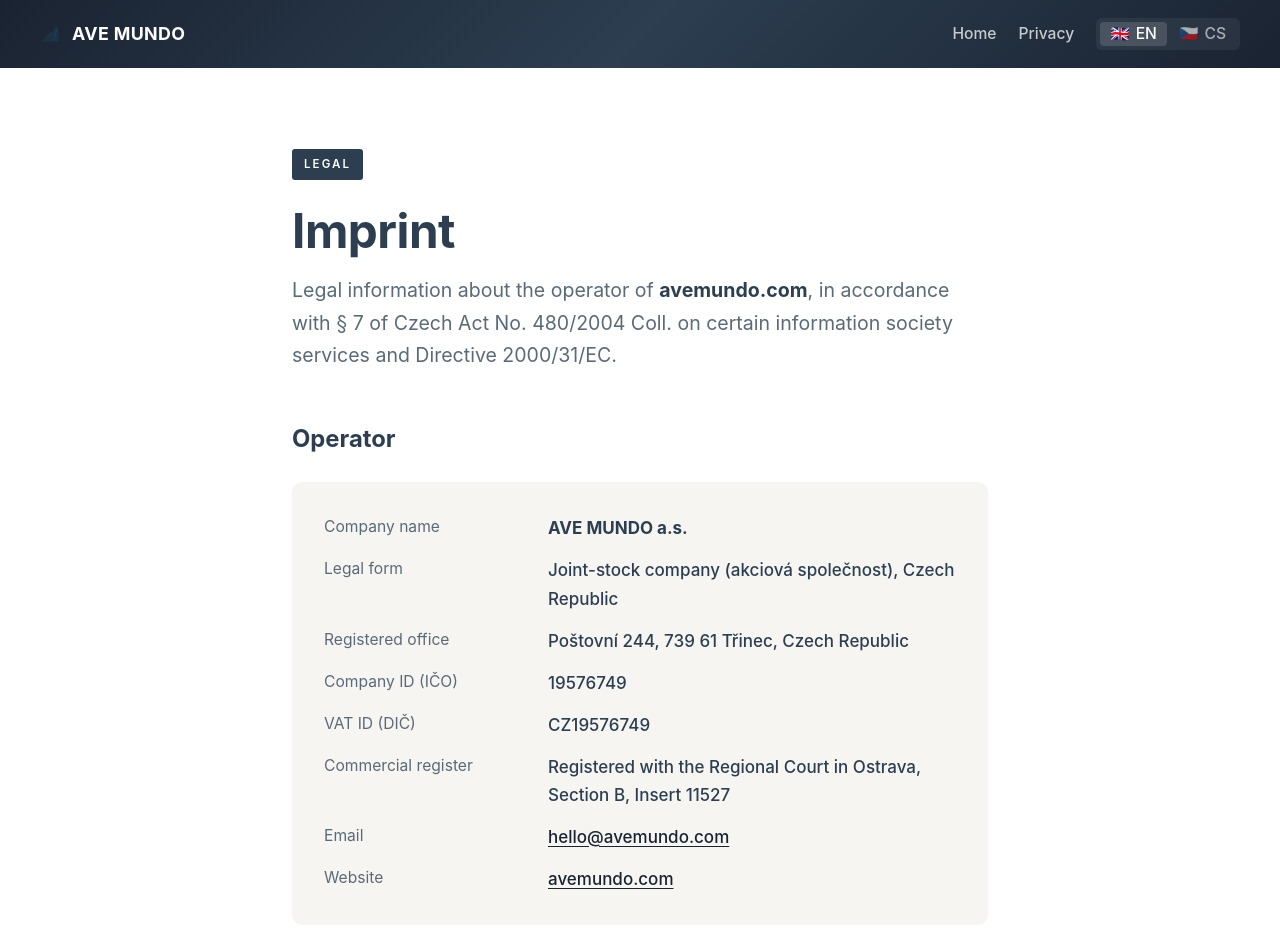
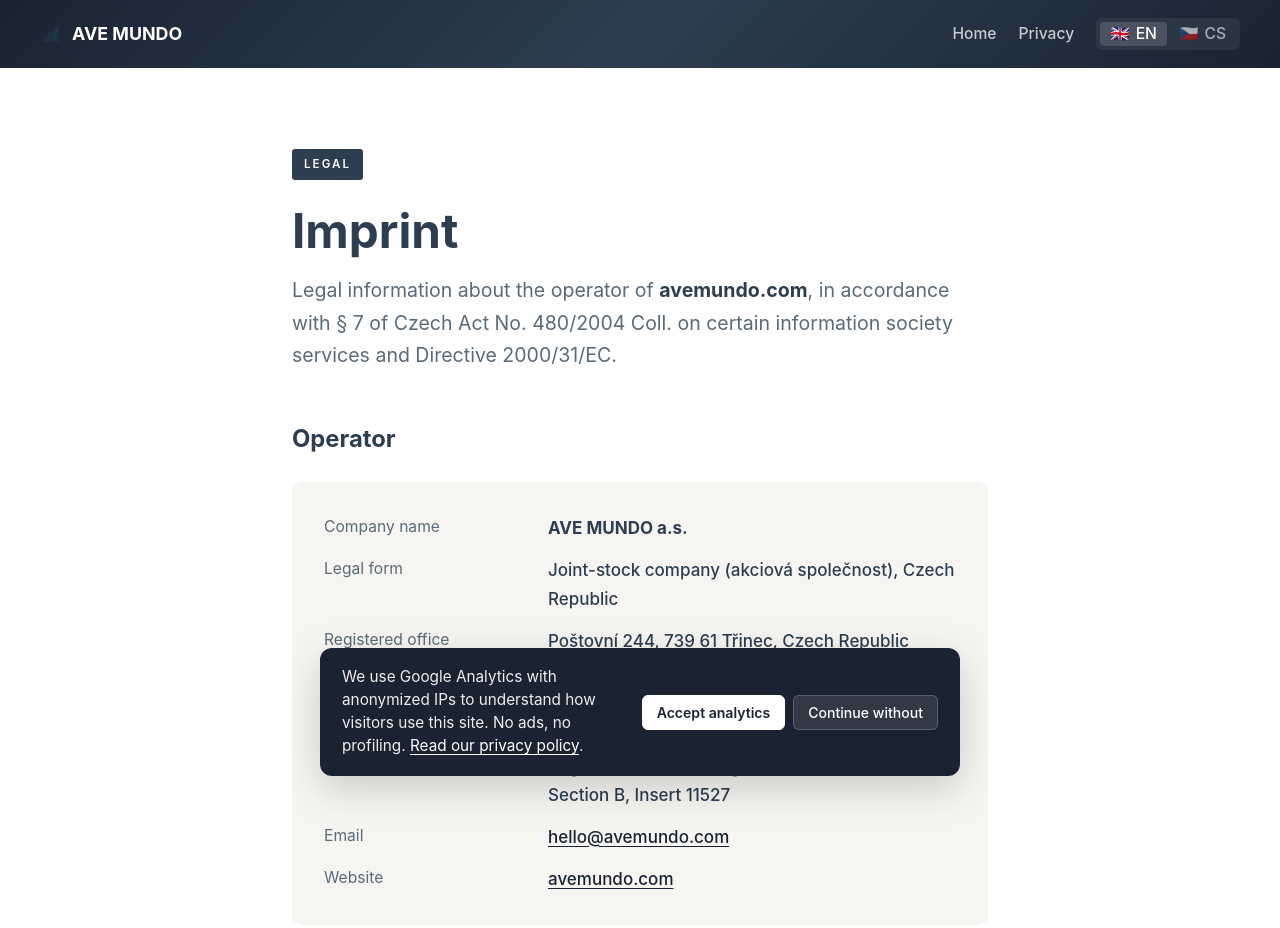
Before and after one commit to adamku8/ave-mundo, a plain HTML site: page imprint.html in a window 1280 px wide. Shown: the top 928 px of the page. Drawn offline with Linux system fonts and the light colour scheme.

Commit message:
Imprint: GA4 + Consent Mode v2 + cookie banner (EN)

```diff
--- a/imprint.html
+++ b/imprint.html
@@ -18,23 +18,24 @@
 <link rel="apple-touch-icon" sizes="180x180" href="/brand-assets/apple-touch-icon.png">
 <link rel="manifest" href="/site.webmanifest">
 
+<!-- Google Analytics 4 with Consent Mode v2 (default DENY) -->
+<script>
+window.dataLayer = window.dataLayer || [];
+function gtag(){dataLayer.push(arguments);}
+gtag('consent','default',{'ad_storage':'denied','ad_user_data':'denied','ad_personalization':'denied','analytics_storage':'denied','functionality_storage':'granted','security_storage':'granted','wait_for_update':500});
+try { if (localStorage.getItem('avemundo_consent') === 'granted') gtag('consent','update',{'analytics_storage':'granted'}); } catch(e){}
+gtag('js', new Date());
+gtag('config','G-WPZW13B255',{'anonymize_ip':true});
+</script>
+<script async src="https://www.googletagmanager.com/gtag/js?id=G-WPZW13B255"></script>
+
 <style>
-:root {
-    --ink-deep: #1a2332;
-    --ink: #2c3e50;
-    --paper: #ffffff;
-    --canvas: #f6f5f2;
-    --muted: #5a6a78;
-    --divider: rgba(0,0,0,0.08);
-    --grad: linear-gradient(135deg, #1a2332 0%, #2c3e50 50%, #1a2332 100%);
-    --font: 'Inter', -apple-system, BlinkMacSystemFont, 'Segoe UI', sans-serif;
-}
+:root { --ink-deep: #1a2332; --ink: #2c3e50; --paper: #ffffff; --canvas: #f6f5f2; --muted: #5a6a78; --divider: rgba(0,0,0,0.08); --grad: linear-gradient(135deg, #1a2332 0%, #2c3e50 50%, #1a2332 100%); --font: 'Inter', -apple-system, BlinkMacSystemFont, 'Segoe UI', sans-serif; }
 * { box-sizing: border-box; margin: 0; padding: 0; }
 html { scroll-behavior: smooth; }
 body { font-family: var(--font); font-size: 17px; line-height: 1.65; color: var(--ink); background: var(--paper); -webkit-font-smoothing: antialiased; }
-
 .topbar { background: var(--grad); color: white; padding: 18px 40px; position: sticky; top: 0; z-index: 100; display: flex; align-items: center; justify-content: space-between; }
-.topbar a.brand { color: white; text-decoration: none; font-weight: 700; letter-spacing: 0.02em; font-size: 1.05em; display: flex; align-items: center; gap: 10px; }
+.topbar a.brand { color: white; text-decoration: none; font-weight: 700; font-size: 1.05em; display: flex; align-items: center; gap: 10px; }
 .topbar a.brand img { height: 22px; }
 .topbar nav { display: flex; gap: 22px; align-items: center; }
 .topbar nav a { color: rgba(255,255,255,0.75); text-decoration: none; font-size: 0.92em; font-weight: 500; transition: color 0.15s; }
@@ -43,10 +44,9 @@
 .lang-switch a { padding: 4px 10px; border-radius: 4px; font-size: 0.82em; font-weight: 500; color: rgba(255,255,255,0.6) !important; text-decoration: none; transition: all 0.15s; display: inline-flex; align-items: center; gap: 6px; line-height: 1; }
 .lang-switch a:hover { color: rgba(255,255,255,0.95) !important; }
 .lang-switch a.active { background: rgba(255,255,255,0.14); color: #fff !important; }
-
 main { max-width: 760px; margin: 0 auto; padding: 80px 32px 120px; }
 .eyebrow { display: inline-block; background: var(--ink); color: white; font-size: 0.68em; text-transform: uppercase; letter-spacing: 0.18em; padding: 6px 12px; border-radius: 3px; margin-bottom: 24px; font-weight: 600; }
-h1 { font-size: clamp(2em, 4vw, 2.8em); font-weight: 700; line-height: 1.15; color: var(--ink); letter-spacing: -0.01em; margin-bottom: 16px; }
+h1 { font-size: clamp(2em, 4vw, 2.8em); font-weight: 700; line-height: 1.15; color: var(--ink); margin-bottom: 16px; }
 .lede { font-size: 1.15em; color: var(--muted); margin-bottom: 48px; }
 h2 { font-size: 1.4em; font-weight: 700; color: var(--ink); margin: 48px 0 16px; }
 p { margin-bottom: 14px; color: #3d4a57; }
@@ -55,38 +55,34 @@
 strong { color: var(--ink); }
 a { color: var(--ink-deep); text-decoration: underline; text-underline-offset: 3px; }
 a:hover { color: #000; }
-
 .entity-card { background: var(--canvas); border-radius: 10px; padding: 32px; margin: 24px 0; }
 .entity-card dl { display: grid; grid-template-columns: 200px 1fr; gap: 14px 24px; }
 .entity-card dt { color: var(--muted); font-size: 0.92em; }
 .entity-card dd { color: var(--ink); font-weight: 500; }
-.placeholder { color: #b09a3a; background: #fff8d8; padding: 1px 6px; border-radius: 3px; font-family: ui-monospace, 'SF Mono', monospace; font-size: 0.88em; }
-
 .meta { color: var(--muted); font-size: 0.92em; padding-top: 32px; margin-top: 48px; border-top: 1px solid var(--divider); }
-
 footer { background: var(--ink-deep); color: rgba(255,255,255,0.55); padding: 40px; text-align: center; font-size: 0.88em; }
 footer a { color: rgba(255,255,255,0.75); text-decoration: none; margin: 0 12px; }
-footer a:hover { color: white; }
 .footer-row { display: flex; justify-content: center; align-items: center; flex-wrap: wrap; gap: 16px; margin-bottom: 12px; }
+@media (max-width: 720px) { .topbar { padding: 14px 20px; } .topbar nav { gap: 12px; } .topbar nav a:not(.lang-switch a) { display: none; } main { padding: 48px 22px 80px; } .entity-card { padding: 22px; } .entity-card dl { grid-template-columns: 1fr; gap: 4px 0; } .entity-card dt { padding-top: 12px; } }
 
-@media (max-width: 720px) {
-    .topbar { padding: 14px 20px; }
-    .topbar nav { gap: 12px; }
-    .topbar nav a:not(.lang-switch a) { display: none; }
-    main { padding: 48px 22px 80px; }
-    .entity-card { padding: 22px; }
-    .entity-card dl { grid-template-columns: 1fr; gap: 4px 0; }
-    .entity-card dt { padding-top: 12px; }
-}
+/* Cookie banner */
+.cookie-banner { position: fixed; bottom: 24px; left: 50%; transform: translateX(-50%); max-width: 640px; width: calc(100% - 48px); background: #1a2332; color: rgba(255,255,255,0.92); border-radius: 12px; box-shadow: 0 12px 40px rgba(0,0,0,0.18); padding: 18px 22px; z-index: 9999; font-size: 0.9em; line-height: 1.5; animation: cb-slide 0.3s ease-out; }
+@keyframes cb-slide { from { transform: translate(-50%, 20px); opacity: 0; } to { transform: translate(-50%, 0); opacity: 1; } }
+.cookie-banner__inner { display: flex; align-items: center; gap: 18px; flex-wrap: wrap; }
+.cookie-banner__text { margin: 0; flex: 1 1 280px; color: rgba(255,255,255,0.92); }
+.cookie-banner__text a { color: #fff; text-decoration: underline; }
+.cookie-banner__actions { display: flex; gap: 8px; flex-wrap: wrap; }
+.cookie-banner__btn { background: rgba(255,255,255,0.1); color: #fff; border: 1px solid rgba(255,255,255,0.2); padding: 8px 14px; border-radius: 6px; font-family: inherit; font-size: 0.92em; font-weight: 500; cursor: pointer; transition: all 0.15s ease; }
+.cookie-banner__btn:hover { background: rgba(255,255,255,0.16); }
+.cookie-banner__btn--primary { background: #fff; color: #1a2332; border-color: #fff; font-weight: 600; }
+.cookie-banner__btn--primary:hover { background: rgba(255,255,255,0.92); }
+@media (max-width: 600px) { .cookie-banner { width: calc(100% - 24px); bottom: 12px; padding: 16px; } .cookie-banner__actions { width: 100%; } .cookie-banner__btn { flex: 1; } }
 </style>
 </head>
 <body>
 
 <div class="topbar">
-    <a href="/" class="brand">
-        <img src="/brand-assets/favicon-192.png" alt="AVE MUNDO">
-        AVE MUNDO
-    </a>
+    <a href="/" class="brand"><img src="/brand-assets/favicon-192.png" alt="AVE MUNDO">AVE MUNDO</a>
     <nav>
         <a href="/">Home</a>
         <a href="/privacy.html">Privacy</a>
@@ -107,25 +103,18 @@
         <dl>
             <dt>Company name</dt>
             <dd><strong>AVE MUNDO a.s.</strong></dd>
-
             <dt>Legal form</dt>
             <dd>Joint-stock company (akciová společnost), Czech Republic</dd>
-
             <dt>Registered office</dt>
             <dd>Poštovní 244, 739 61 Třinec, Czech Republic</dd>
-
             <dt>Company ID (IČO)</dt>
             <dd>19576749</dd>
-
             <dt>VAT ID (DIČ)</dt>
             <dd>CZ19576749</dd>
-
             <dt>Commercial register</dt>
             <dd>Registered with the Regional Court in Ostrava, Section B, Insert 11527</dd>
-
             <dt>Email</dt>
             <dd><a href="mailto:hello@avemundo.com">hello@avemundo.com</a></dd>
-
             <dt>Website</dt>
             <dd><a href="https://avemundo.com/">avemundo.com</a></dd>
         </dl>
@@ -153,7 +142,7 @@
     <h2>Supervisory authority for personal data</h2>
     <p>Úřad pro ochranu osobních údajů (Czech Data Protection Authority) — <a href="https://www.uoou.cz/" target="_blank" rel="noopener">uoou.cz</a>.</p>
 
-    <p class="meta">© 2026 AVE MUNDO a.s. — Last updated 1 May 2026.</p>
+    <p class="meta">© 2026 AVE MUNDO a.s. — Last updated 6 May 2026.</p>
 </main>
 
 <footer>
@@ -170,5 +159,32 @@
     <div>© 2026 <strong style="color:rgba(255,255,255,0.85)">AVE MUNDO a.s.</strong> · Europe / Global</div>
 </footer>
 
+<!-- Cookie consent banner -->
+<div id="cookie-banner" class="cookie-banner" hidden>
+    <div class="cookie-banner__inner">
+        <p class="cookie-banner__text">We use Google Analytics with anonymized IPs to understand how visitors use this site. No ads, no profiling. <a href="/privacy.html">Read our privacy policy</a>.</p>
+        <div class="cookie-banner__actions">
+            <button onclick="cookieAccept()" class="cookie-banner__btn cookie-banner__btn--primary">Accept analytics</button>
+            <button onclick="cookieDecline()" class="cookie-banner__btn">Continue without</button>
+        </div>
+    </div>
+</div>
+<script>
+(function(){
+    var stored = null;
+    try { stored = localStorage.getItem('avemundo_consent'); } catch(e){}
+    if (!stored) document.getElementById('cookie-banner').hidden = false;
+    window.cookieAccept = function() {
+        try { localStorage.setItem('avemundo_consent','granted'); } catch(e){}
+        if (typeof gtag === 'function') gtag('consent','update',{'analytics_storage':'granted'});
+        document.getElementById('cookie-banner').hidden = true;
+    };
+    window.cookieDecline = function() {
+        try { localStorage.setItem('avemundo_consent','denied'); } catch(e){}
+        document.getElementById('cookie-banner').hidden = true;
+    };
+})();
+</script>
+
 </body>
 </html>
```
